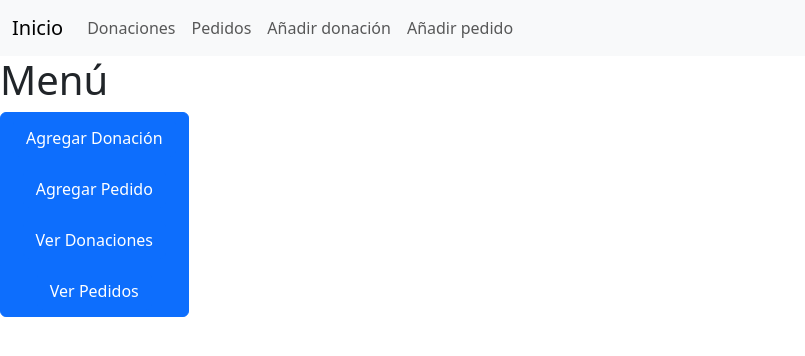
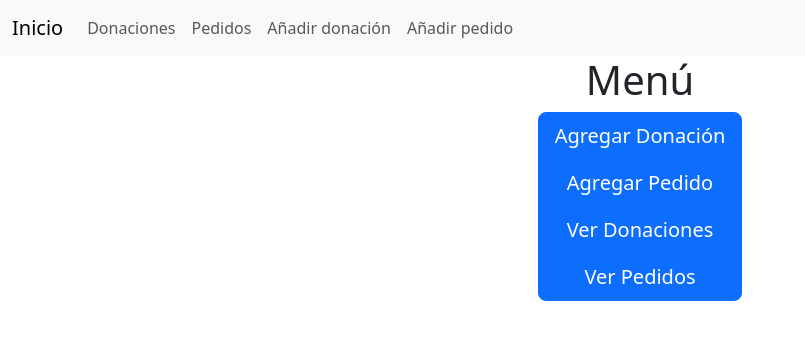
Before and after one commit to LeonelEspinoza/WebApps_Tarea1, a Flask app: page / in a window 1280 px wide. Shown: the top 356 px of the page, without its empty margins (0-805 px from the left). Run offline with Flask 3, Linux system fonts and the light colour scheme.

Commit message:
FrontEnd: Index style fixed

```diff
--- a/templates/inicio.html
+++ b/templates/inicio.html
@@ -3,8 +3,27 @@
     Inicio
 {% endblock %}
 {% block content %}
-    <div class="main-container">
+
+    <div class="container-xxl">
+        <div class="container text-center">
+            <div class="row">
+              <div class="col">
                 <h1>Menú</h1>
+                <div class="btn-group-vertical" role="group" aria-label="Vertical button group">
+                    <a type="button" class="btn btn-primary btn-lg" href="{{ url_for('add_donation') }}">Agregar Donación</a>
+                    <a type="button" class="btn btn-primary btn-lg" href="{{ url_for('add_request') }}">Agregar Pedido</a>
+                    <a type="button" class="btn btn-primary btn-lg" href="{{ url_for('donations') }}">Ver Donaciones</a>
+                    <a type="button" class="btn btn-primary btn-lg" href="{{ url_for('requests') }}">Ver Pedidos</a>
+                </div>
+              </div>
+            </div>
+        </div>
+    </div>
+{% endblock content %}
+{% block javascript %}
+    <script src="https://cdn.jsdelivr.net/npm/bootstrap@5.3.0-alpha3/dist/js/bootstrap.bundle.min.js" integrity="sha384-ENjdO4Dr2bkBIFxQpeoTz1HIcje39Wm4jDKdf19U8gI4ddQ3GYNS7NTKfAdVQSZe" crossorigin="anonymous"></script>
+{% endblock %}
+<!--
     <div class="btn-group-vertical" role="group">
         <form class="btn btn-primary" action="{{ url_for('add_donation') }}">
             <input class="btn btn-primary" type="submit" value="Agregar Donación">
@@ -19,8 +38,4 @@
             <input class="btn btn-primary" type="submit" value="Ver Pedidos">
         </form>
     </div>
-    </div>
-{% endblock content %}
-{% block javascript %}
-    <script src="https://cdn.jsdelivr.net/npm/bootstrap@5.3.0-alpha3/dist/js/bootstrap.bundle.min.js" integrity="sha384-ENjdO4Dr2bkBIFxQpeoTz1HIcje39Wm4jDKdf19U8gI4ddQ3GYNS7NTKfAdVQSZe" crossorigin="anonymous"></script>
-{% endblock %}
+-->
```
Also changed, not shown: README.md. Lines whose indentation alone changed are shown as unchanged.
